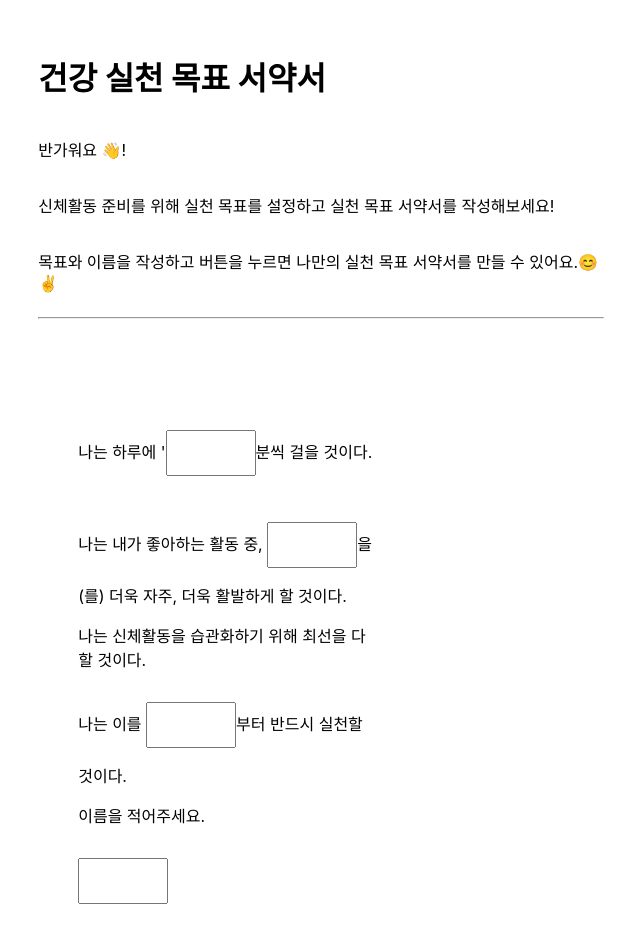
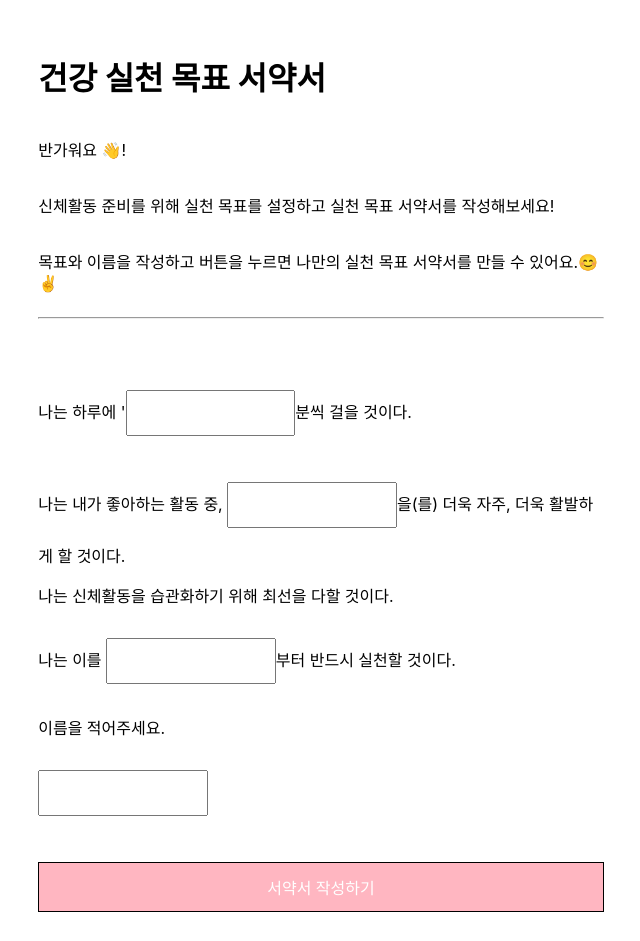
Before and after one commit to YoungseoJ/test_lab, a Next.js app: page / in a window 1280 px wide. Shown: the top 941 px of the page, without its empty margins (319-959 px from the left). Built offline with nearby package versions, Linux system fonts and the light colour scheme; no server answers.

Commit message:
Update FeedbackForm.module.css

```diff
--- a/components/FeedbackForm.module.css
+++ b/components/FeedbackForm.module.css
@@ -1,7 +1,7 @@
 .form {
-  margin: 40px 40px;
-  min-width: 300px;
-  width: 45%;
+  margin: 0px 0px;
+  min-width: 500px;
+  width: 100%;
 }
 
 .form-field {
@@ -12,7 +12,7 @@
 }
 
 .button {
-  background-color: teal;
+  background-color: lightpink;
   border: 1px solid black;
   color: white;
   width: 50%;
```
